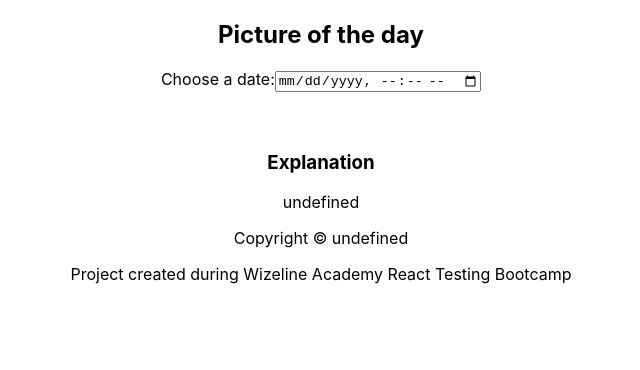
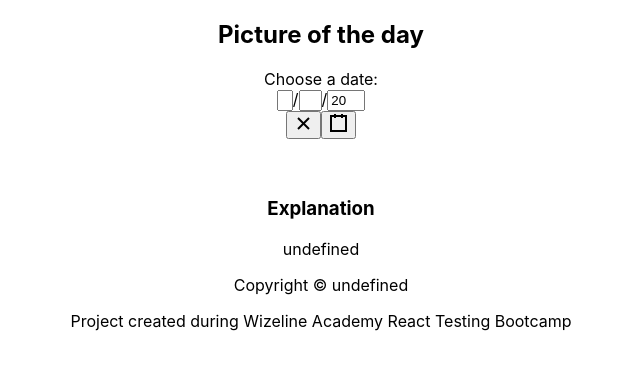
Before and after one commit to wizelineacademy/react-testing-bootcamp-cp-2022, a React (Create React App) app: page / in a window 1280 px wide. Shown: the top 370 px of the page, without its empty margins (319-959 px from the left). Built offline with nearby package versions, Linux system fonts and the light colour scheme; no server answers.

Commit message:
add datepicker

```diff
--- a/package.json
+++ b/package.json
@@ -8,6 +8,7 @@
     "@testing-library/user-event": "^13.5.0",
     "axios": "^0.27.2",
     "react": "^17.0.0",
+    "react-date-picker": "^8.4.0",
     "react-dom": "^17.0.0",
     "react-scripts": "5.0.0",
     "web-vitals": "^2.1.4"
--- a/src/pages/Pictures.jsx
+++ b/src/pages/Pictures.jsx
@@ -1,47 +1,58 @@
 import axios from "axios";
 import { useEffect, useState } from "react";
+import DatePicker from 'react-date-picker'
+
 import { NASA_API_KEY, NASA_BASE_URL } from "../constants";
 
 const pad2 = (str) => str.length < 2 ? `0${str}` : str;
+const dateToString = (d) => {
+    const year = d.getFullYear().toString();
+    const month = pad2(d.getMonth().toString());
+    const day = pad2(d.getDate().toString());
+    return `${year}-${month}-${day}`;
+};
 
 function Pictures() {
-    const [date, setDate] = useState(() => {
-        const d = new Date();
-        const year = d.getFullYear();
-        const month = pad2(d.getMonth());
-        const day = pad2(d.getDate());
-        return `${year}-${month}-${day}T00:00`;
-    });
+    const [date, setDate] = useState(new Date());
     const [pictureData, setPictureData] = useState();
+    const [showError, setShowError] = useState(false);
 
     const getData = async () => {
-        const { data } = await axios.get(`${NASA_BASE_URL}`, { params: { api_key: NASA_API_KEY, date } });
+        const dateString = dateToString(date);
+        const { data } = await axios.get(`${NASA_BASE_URL}`, { params: { api_key: NASA_API_KEY, date: dateString } });
         setPictureData(data);
-        console.log(pictureData);
     };
 
     useEffect(() => {
+        try {
             getData();
+        } catch (e) {
+            setShowError(true);
+        }
     }, [date]);
-
-    const handleDateChange = (e) => {
-        const newDate = e.target.value.split('T')[0];
-        setDate(newDate);
-    };
 
     return (
         <section>
             <h1>Picture of the day</h1>
             <main>
-                <label htmlFor="meeting-time">Choose a date:</label>
-                <input type="datetime-local" id="datetime-local" value={date} onChange={handleDateChange} />
+                <div>
+                    <label htmlFor="datetime-picker">Choose a date:</label>
+                    <DatePicker id="datetime-picker" data-testid="datetime-picker" onChange={setDate} value={date} />
+                </div>
 
+                {showError && <p style={{ color: 'red' }} >There was an error, please try again.</p>}
+
+                <div>
                     <h2>{pictureData?.title}</h2>
                     <p>{pictureData?.date}</p>
                     <img aria-label="picture of the day" src={pictureData?.url} />
+                </div>
+
+                <div>
                     <h3>Explanation</h3>
                     <p>{`${pictureData?.explanation}`}</p>
                     <p>{`Copyright \u00a9 ${pictureData?.copyright}`}</p>
+                </div>
             </main>
             <footer>Project created during Wizeline Academy React Testing Bootcamp</footer>
         </section>
```
Also changed, not shown: 2 other files (tests, documents, lock files or other folders). Lines whose indentation alone changed are shown as unchanged.
